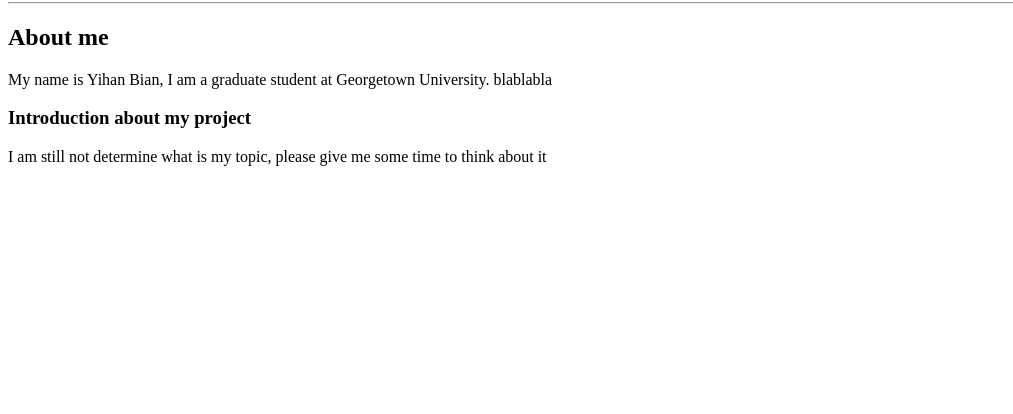
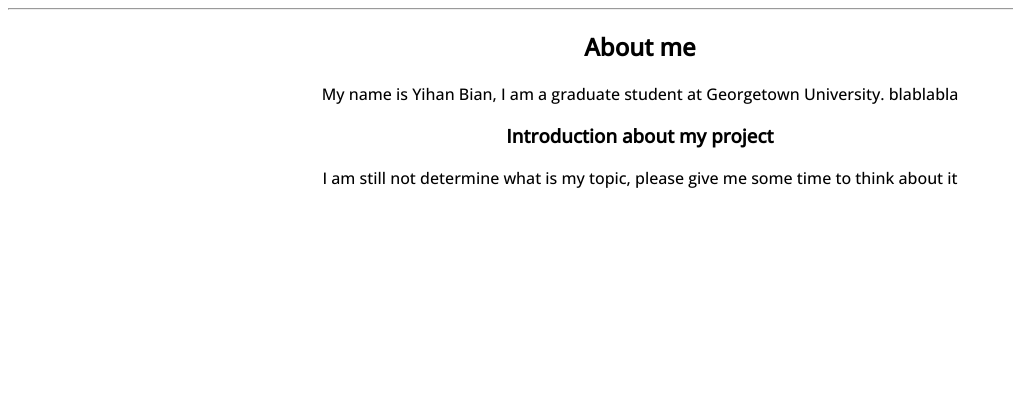
Before and after one commit to GUaccountBian/weblab-selfedu, a plain HTML site: page index.html in a window 1280 px wide. Shown: the part 386-800 px from the top of the page, without its empty margins (0-1013 px from the left). Drawn offline with nearby package versions, Linux system fonts and the light colour scheme.

Commit message:
change the font

```diff
--- a/index.html
+++ b/index.html
@@ -10,11 +10,11 @@
         <img src="images/qingzi.png" />
         <h1 class="u-textCenter"> Yihan Bian </h1>
         <hr />
-        <section>
+        <section class="u-textCenter">
             <h2>About me</h2>
             <p>My name is Yihan Bian, I am a graduate student at Georgetown University. blablabla</p>
         </section>
-        <section>
+        <section class="u-textCenter">
             <h3>Introduction about my project</h3>
             <p>I am still not determine what is my topic, please give me some time to think about it</p>
         </section>
--- a/style.css
+++ b/style.css
@@ -1,3 +1,10 @@
+
+@import url('https://fonts.googleapis.com/css2?family=Open+Sans:wght@300;500&display=swap');
+
 .u-textCenter{
     text-align: center;
 }
+
+body {
+    font-family: 'Open Sans', sans-serif;
+}
```
